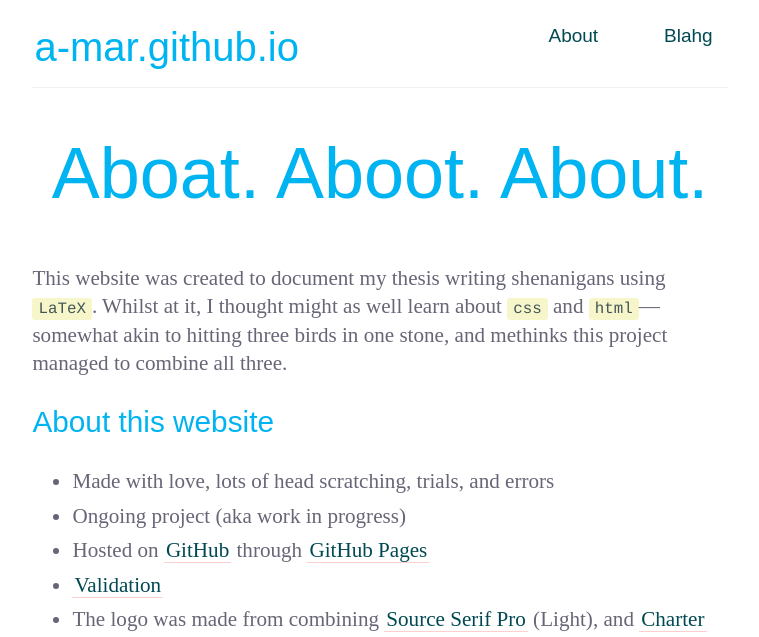
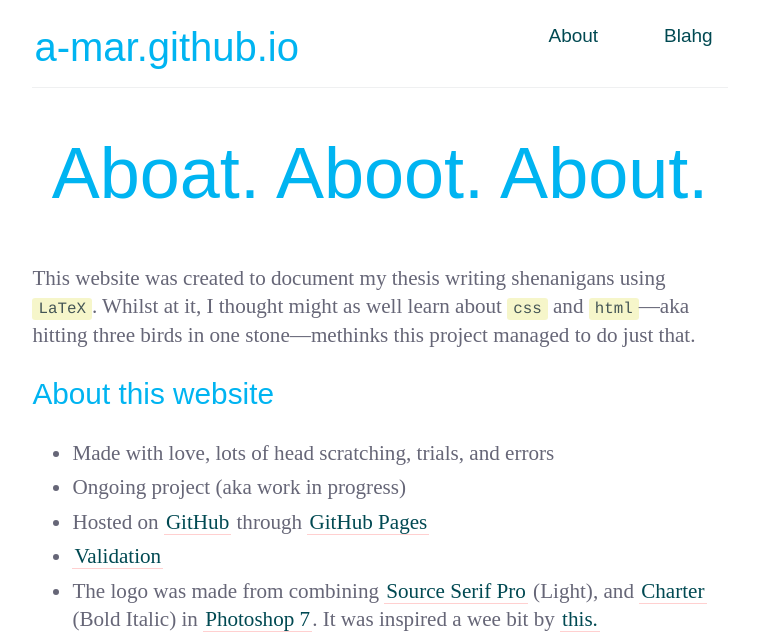
Before and after one commit to a-mar/a-mar.github.io, a Jekyll site: the page built from about/index.html, in a window 1280 px wide, cut to the strip 0-637 px from the top of the page. Shown: the whole strip, without its empty margins (260-1019 px from the left). Built offline with Jekyll 4.4.1, drawn with Linux system fonts in a browser that asks for light colours; nearby versions of some CDN libraries; some web fonts are replaced; library files that are not in the unit come from our copies; Markdown is read by kramdown in place of the engine named in the settings.

Commit message:
Update index.html

```diff
--- a/about/index.html
+++ b/about/index.html
@@ -6,7 +6,7 @@
 <section class="page-header">
 	<h2 class="project-tagline">Aboat. Aboot. About.</h2>
 </section>
-<p>This website was created to document my thesis writing shenanigans using <code>LaTeX</code>. Whilst at it, I thought might as well learn about <code>css</code> and <code>html</code>&mdash;somewhat akin to hitting three birds in one stone, and methinks this project managed to combine all three.</p>
+<p>This website was created to document my thesis writing shenanigans using <code>LaTeX</code>. Whilst at it, I thought might as well learn about <code>css</code> and <code>html</code>&mdash;aka hitting three birds in one stone&mdash;methinks this project managed to do just that.</p>
 <h2>About this website</h2>
 <ul>
 	<li>Made with love, lots of head scratching, trials, and errors</li>
```
